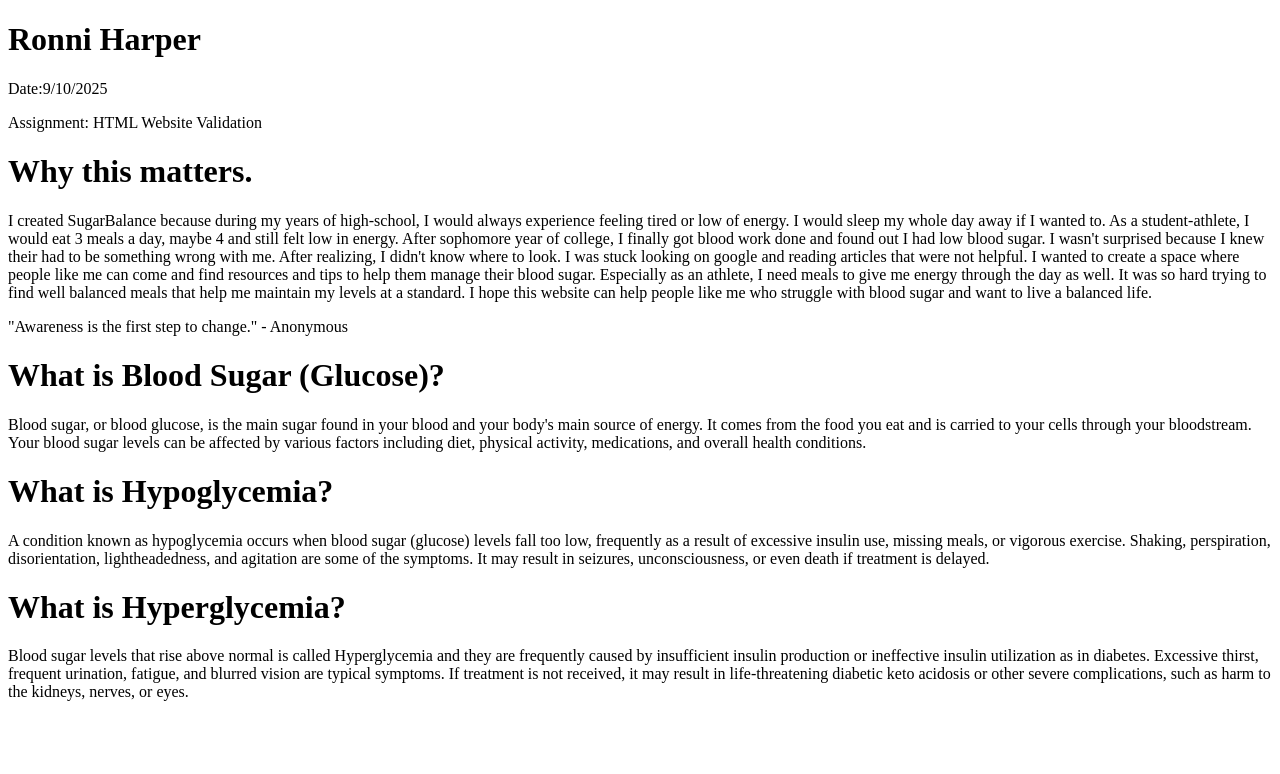
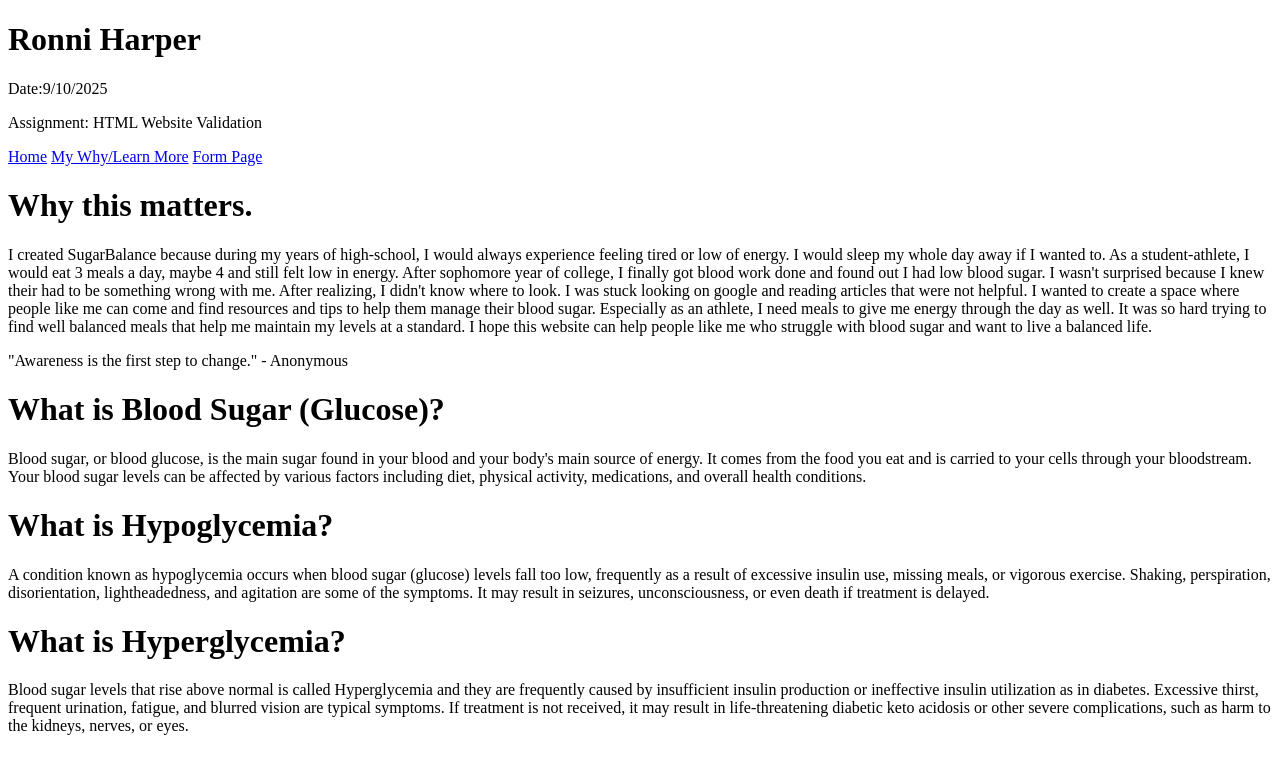
Before and after one commit to ronniharper1/SugarBalance-Website-, a plain HTML site: page secondpage.html in a window 1280 px wide. Drawn offline with Linux system fonts and the light colour scheme.

Commit message:
Update secondpage.html

```diff
--- a/secondpage.html
+++ b/secondpage.html
@@ -11,6 +11,11 @@
         <h1>Ronni Harper</h1>
         <p>Date:9/10/2025</p>
         <p>Assignment: HTML Website Validation</p>
+         <nav>
+            <a href="index.html">Home</a>
+            <a href="SecondPage.html">My Why/Learn More</a>
+            <a href="FormPage.html">Form Page</a>
+        </nav>
     </header>
 
     <body>
```
